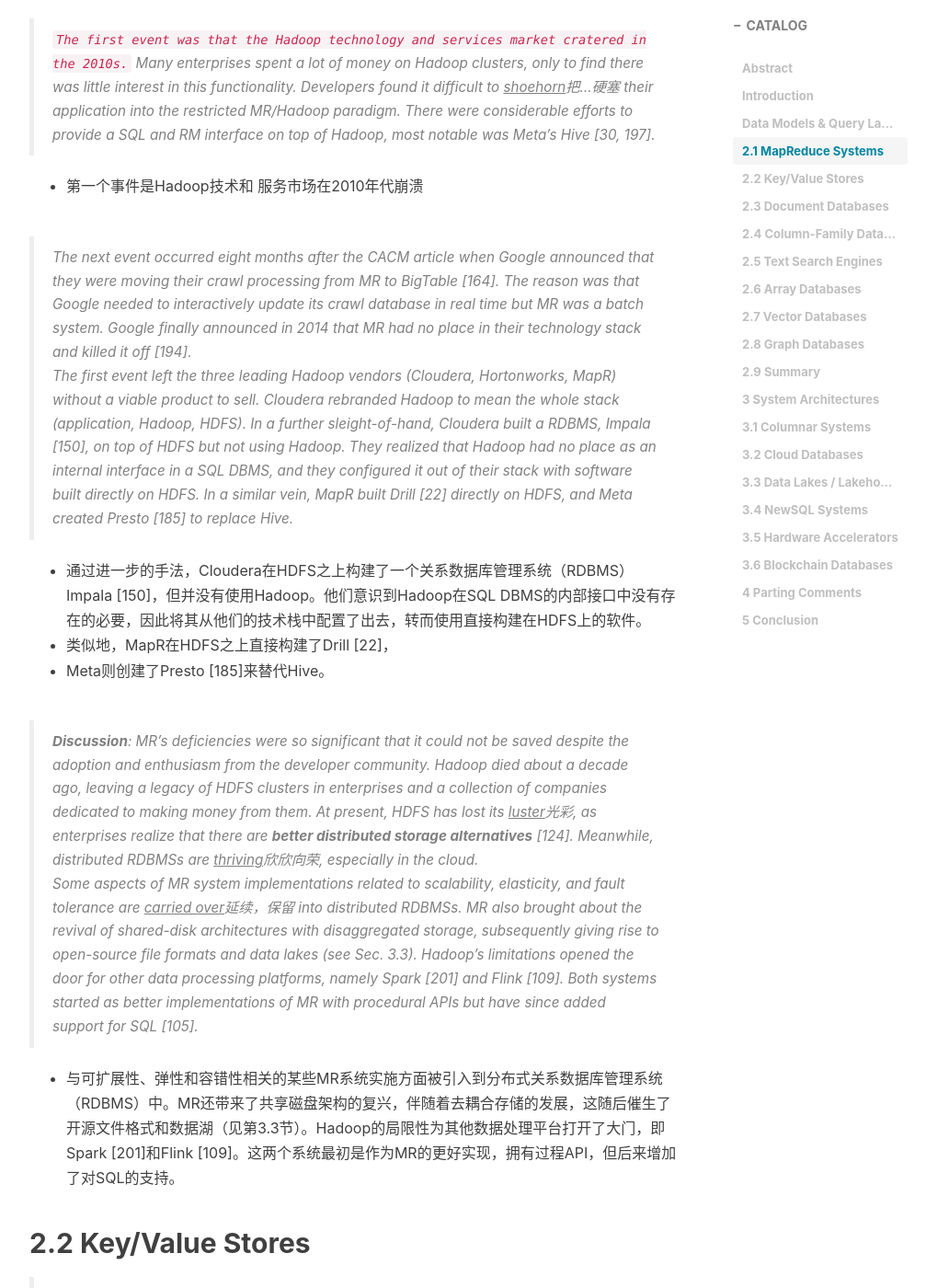
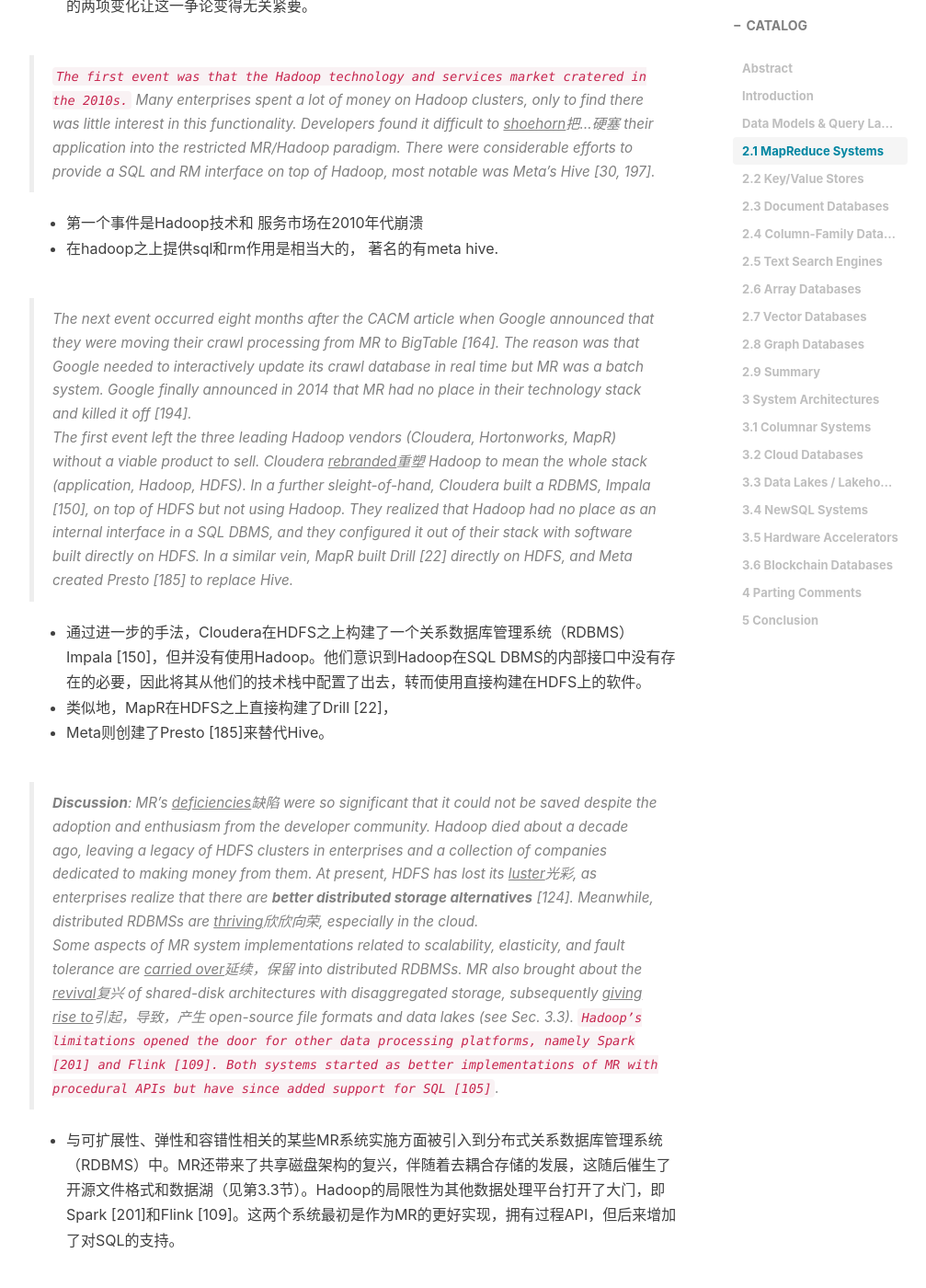
Before and after one commit to coderex2522/coderex2522.github.io, a Jekyll site: the page built from _posts/2024-09-24-what_goes_around-paper.md, in a window 1280 px wide and 1400 px high, scrolled down 4616 px. Shown: the whole window at 92% size, without its empty margins (233-1240 px from the left). Built offline with Jekyll 4.4.1, drawn with Linux system fonts in a browser that asks for light colours; nearby versions of some CDN libraries; comment, search, counter and statistics services are not loaded; some of the changed text lies outside the part shown.

Commit message:
update what goes around comes paper

````diff
--- a/_posts/2024-09-24-what_goes_around-paper.md
+++ b/_posts/2024-09-24-what_goes_around-paper.md
@@ -62,8 +62,9 @@
 
 ## 2.1 MapReduce Systems
 > Google constructed their MapReduce (MR) framework in 2003 as a “`point solution`” for processing its periodic crawl of the internet [122]. At the time, Google had <u>little expertis</u>经验有限 in DBMS technology, and they built MR to meet their crawl needs. In database terms, `Map is a user-defined function` (UDF) that performs computation and/or filtering while `Reduce is a GROUP BY operation`. <u>To a first approximation</u>从初步的角度来看, MR runs a single query:
-> `SELECT map() FROM crawl_table GROUP BY reduce()`
-> Google’s MR approach did not <u>prescribe</u>规定 a specific data model or query language. Rather, it was up to the Map and Reduce functions written in a procedural MR program to <u>parse and decipher</u>分析和解读 the contents of data files.
+> - `SELECT map() FROM crawl_table GROUP BY reduce()`
+
+> Google’s MR approach did not <u>prescribe</u>规定,采用 a specific data model or query language. Rather, it was up to the Map and Reduce functions written in a procedural MR program to <u>parse and decipher</u>分析和解读 the contents of data files.
 
 - 谷歌的MR方法并未规定特定的数据模型或查询语言。相反，解析和解读数据文件内容的任务落在了作为程序运行的Map和Reduce函数上。
 
@@ -81,21 +82,26 @@
 > `The first event was that the Hadoop technology and services market cratered in the 2010s.` Many enterprises spent a lot of money on Hadoop clusters, only to find there was little interest in this functionality. Developers found it difficult to <u>shoehorn</u>把...硬塞 their application into the restricted MR/Hadoop paradigm. There were considerable efforts to provide a SQL and RM interface on top of Hadoop, most notable was Meta’s Hive [30, 197].
 
 - 第一个事件是Hadoop技术和 服务市场在2010年代崩溃
+- 在hadoop之上提供sql和rm作用是相当大的， 著名的有meta hive.
 
 > The next event occurred eight months after the CACM article when Google announced that they were moving their crawl processing from MR to BigTable [164]. The reason was that Google needed to interactively update its crawl database in real time but MR was a batch system. Google finally announced in 2014 that MR had no place in their technology stack and killed it off [194].
-> The first event left the three leading Hadoop vendors (Cloudera, Hortonworks, MapR) without a viable product to sell. Cloudera rebranded Hadoop to mean the whole stack (application, Hadoop, HDFS). In a further sleight-of-hand, Cloudera built a RDBMS, Impala [150], on top of HDFS but not using Hadoop. They realized that Hadoop had no place as an internal interface in a SQL DBMS, and they configured it out of their stack with software built directly on HDFS. In a similar vein, MapR built Drill [22] directly on HDFS, and Meta created Presto [185] to replace Hive.
+> The first event left the three leading Hadoop vendors (Cloudera, Hortonworks, MapR) without a viable product to sell. Cloudera <u>rebranded</u>重塑 Hadoop to mean the whole stack (application, Hadoop, HDFS). In a further sleight-of-hand, Cloudera built a RDBMS, Impala [150], on top of HDFS but not using Hadoop. They realized that Hadoop had no place as an internal interface in a SQL DBMS, and they configured it out of their stack with software built directly on HDFS. In a similar vein, MapR built Drill [22] directly on HDFS, and Meta created Presto [185] to replace Hive.
 
 - 通过进一步的手法，Cloudera在HDFS之上构建了一个关系数据库管理系统（RDBMS）Impala [150]，但并没有使用Hadoop。他们意识到Hadoop在SQL DBMS的内部接口中没有存在的必要，因此将其从他们的技术栈中配置了出去，转而使用直接构建在HDFS上的软件。
 - 类似地，MapR在HDFS之上直接构建了Drill [22]，
 - Meta则创建了Presto [185]来替代Hive。
 
-> **Discussion**: MR’s deficiencies were so significant that it could not be saved despite the adoption and enthusiasm from the developer community. Hadoop died about a decade ago, leaving a legacy of HDFS clusters in enterprises and a collection of companies dedicated to making money from them. At present, HDFS has lost its <u>luster</u>光彩, as enterprises realize that there are **better distributed storage alternatives** [124]. Meanwhile, distributed RDBMSs are <u>thriving</u>欣欣向荣, especially in the cloud.
-> Some aspects of MR system implementations related to scalability, elasticity, and fault tolerance are <u>carried over</u>延续，保留 into distributed RDBMSs. MR also brought about the revival of shared-disk architectures with disaggregated storage, subsequently giving rise to open-source file formats and data lakes (see Sec. 3.3). Hadoop’s limitations opened the door for other data processing platforms, namely Spark [201] and Flink [109]. Both systems started as better implementations of MR with procedural APIs but have since added support for SQL [105].
+> **Discussion**: MR’s <u>deficiencies</u>缺陷 were so significant that it could not be saved despite the adoption and enthusiasm from the developer community. Hadoop died about a decade ago, leaving a legacy of HDFS clusters in enterprises and a collection of companies dedicated to making money from them. At present, HDFS has lost its <u>luster</u>光彩, as enterprises realize that there are **better distributed storage alternatives** [124]. Meanwhile, distributed RDBMSs are <u>thriving</u>欣欣向荣, especially in the cloud.
+> Some aspects of MR system implementations related to scalability, elasticity, and fault tolerance are <u>carried over</u>延续，保留 into distributed RDBMSs. MR also brought about the <u>revival</u>复兴 of shared-disk architectures with disaggregated storage, subsequently <u>giving rise to</u>引起，导致，产生 open-source file formats and data lakes (see Sec. 3.3). `Hadoop’s limitations opened the door for other data processing platforms, namely Spark [201] and Flink [109]. Both systems started as better implementations of MR with procedural APIs but have since added support for SQL [105]`.
 
 - 与可扩展性、弹性和容错性相关的某些MR系统实施方面被引入到分布式关系数据库管理系统（RDBMS）中。MR还带来了共享磁盘架构的复兴，伴随着去耦合存储的发展，这随后催生了开源文件格式和数据湖（见第3.3节）。Hadoop的局限性为其他数据处理平台打开了大门，即Spark [201]和Flink [109]。这两个系统最初是作为MR的更好实现，拥有过程API，但后来增加了对SQL的支持。
 
 ## 2.2 Key/Value Stores
-> The key/value (KV) data model is the simplest model possible. It represents the following binary relation: (key,value) A KV DBMS represents a collection of data as an associative array that maps a key to a value. The value is typically an untyped array of bytes (i.e., a blob), and the DBMS is unaware of its contents. It is up to the application to maintain the schema and parse the value into its corresponding parts. Most KV DBMSs only provide **get/set/delete operations on a single value**.
+> The key/value (KV) data model is the simplest model possible. It represents the following binary relation:
+``` Python
+(key,value)
+```
+> A KV DBMS represents a collection of data as an associative array that maps a key to a value. The value is typically an untyped array of bytes (i.e., a blob), and the DBMS is unaware of its contents. It is up to the application to maintain the schema and parse the value into its corresponding parts. Most KV DBMSs only provide **get/set/delete operations on a single value**.
 > In the 2000s, several new Internet companies built their own shared-nothing, distributed KV stores for <u>narrowly focused applications</u>特定的应用程序, like caching and storing session data. For caching, Memcached [131] is the most well-known example of this approach. Redis [67] markets itself as a Memcached replacement, offering a more robust query API with checkpointing support. For more persistent application data, Amazon created the Dynamo KV store in 2007 [125]. Such systems offer higher and more predictable performance, compared to a RDBMS, in exchange for **more limited functionality**.
 
 - Memcached是这种方法中最著名的例子
@@ -106,7 +112,7 @@
 
 - 第二类KV DBMS是嵌入式存储管理器，旨在与更高层次的应用程序在同一地址空间中运行。第一个独立的嵌入式KV DBMS是早期的BerkeleyDB。最近的显著条目包括谷歌的LevelDB，后来Meta将其分叉为RocksDB。
 
-> Discussion: Key/value stores provide a quick “`out-of-the-box`开箱即用” way for developers to store data, compared to the more <u>laborious</u>耗时费力的 effort required to set up a table in a RDBMS. Of course, it is dangerous to use a KV store in a complex application that requires <u>more than just a binary relation</u>不仅仅是二元关系. `If an application requires multiple fields in a record, then KV stores are probably a bad idea.` Not only must the application parse record fields, but also there are no secondary indexes to retrieve other fields by value. Likewise, developers must implement joins or multi-get operations in their application.
+> **Discussion**: Key/value stores provide a quick “`out-of-the-box`开箱即用” way for developers to store data, compared to the more <u>laborious</u>耗时费力的 effort required to set up a table in a RDBMS. Of course, it is dangerous to use a KV store in a complex application that requires <u>more than just a binary relation</u>不仅仅是二元关系. `If an application requires multiple fields in a record, then KV stores are probably a bad idea.` Not only must the application parse record fields, but also there are no secondary indexes to retrieve other fields by value. Likewise, developers must implement joins or multi-get operations in their application.
 
 - 如果一个应用程序需要记录中的多个字段，那么使用KV存储可能并不是一个好主意
 - 原因： 应用程序不仅必须解析记录字段，而且没有二级索引来通过值检索其他字段。同样，开发人员必须在其应用程序中实现联接或多次获取操作。
````
